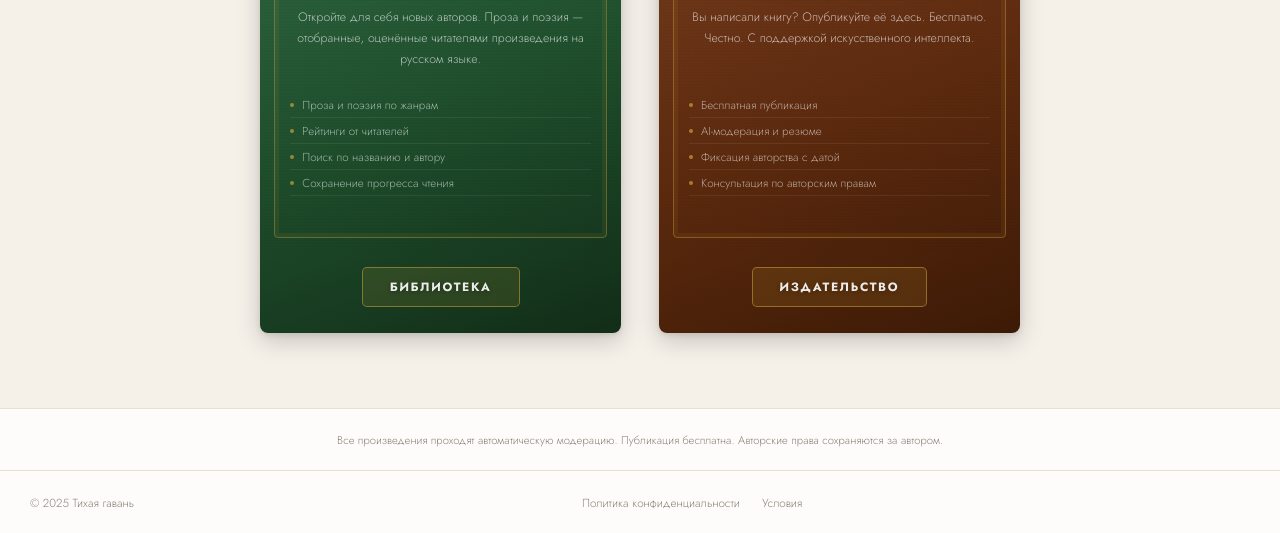
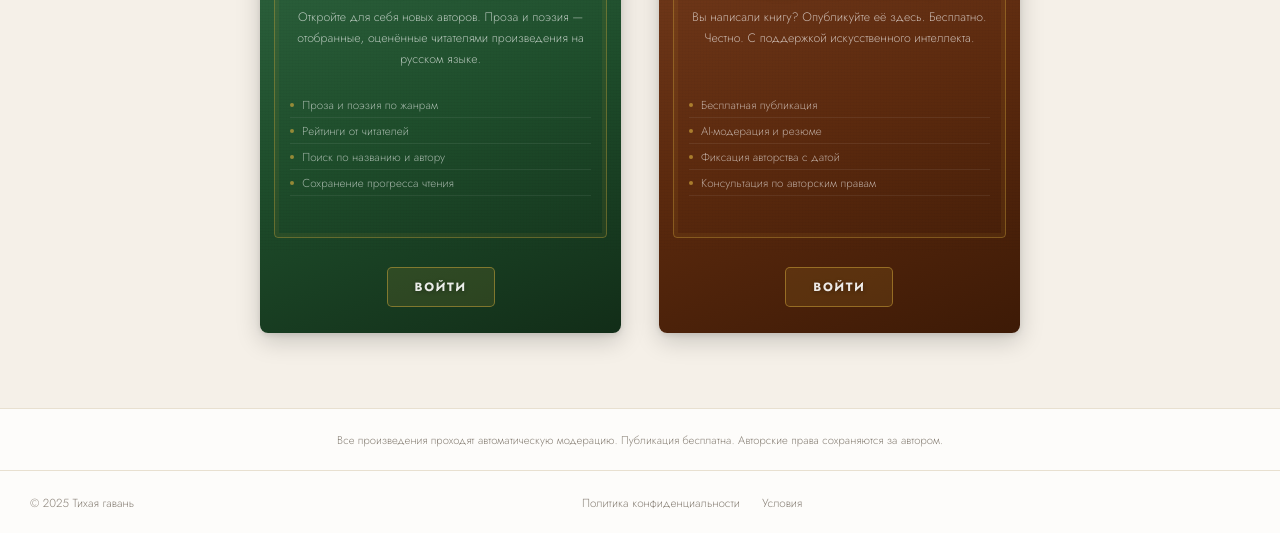
Before and after one commit to greenandsnow/tikhaya-gavan, a website: page reading.html in a window 1280 px wide. Shown: the part 548-1081 px from the top of the page. Drawn offline with Linux system fonts and the light colour scheme.

Commit message:
Add files via upload

```diff
--- a/reading.html
+++ b/reading.html
@@ -243,7 +243,7 @@ nav a{font-size:1rem;padding:.6rem .5rem;width:100%}
           <li>Сохранение прогресса чтения</li>
         </ul>
       </div>
-      <div class="book-foot"><div class="book-btn">БИБЛИОТЕКА</div></div>
+      <div class="book-foot"><div class="book-btn">ВОЙТИ</div></div>
     </a>
 
     <a href="/publisher" class="book book-brown">
@@ -258,7 +258,7 @@ nav a{font-size:1rem;padding:.6rem .5rem;width:100%}
           <li>Консультация по авторским правам</li>
         </ul>
       </div>
-      <div class="book-foot"><div class="book-btn">ИЗДАТЕЛЬСТВО</div></div>
+      <div class="book-foot"><div class="book-btn">ВОЙТИ</div></div>
     </a>
   </div>
 
```
